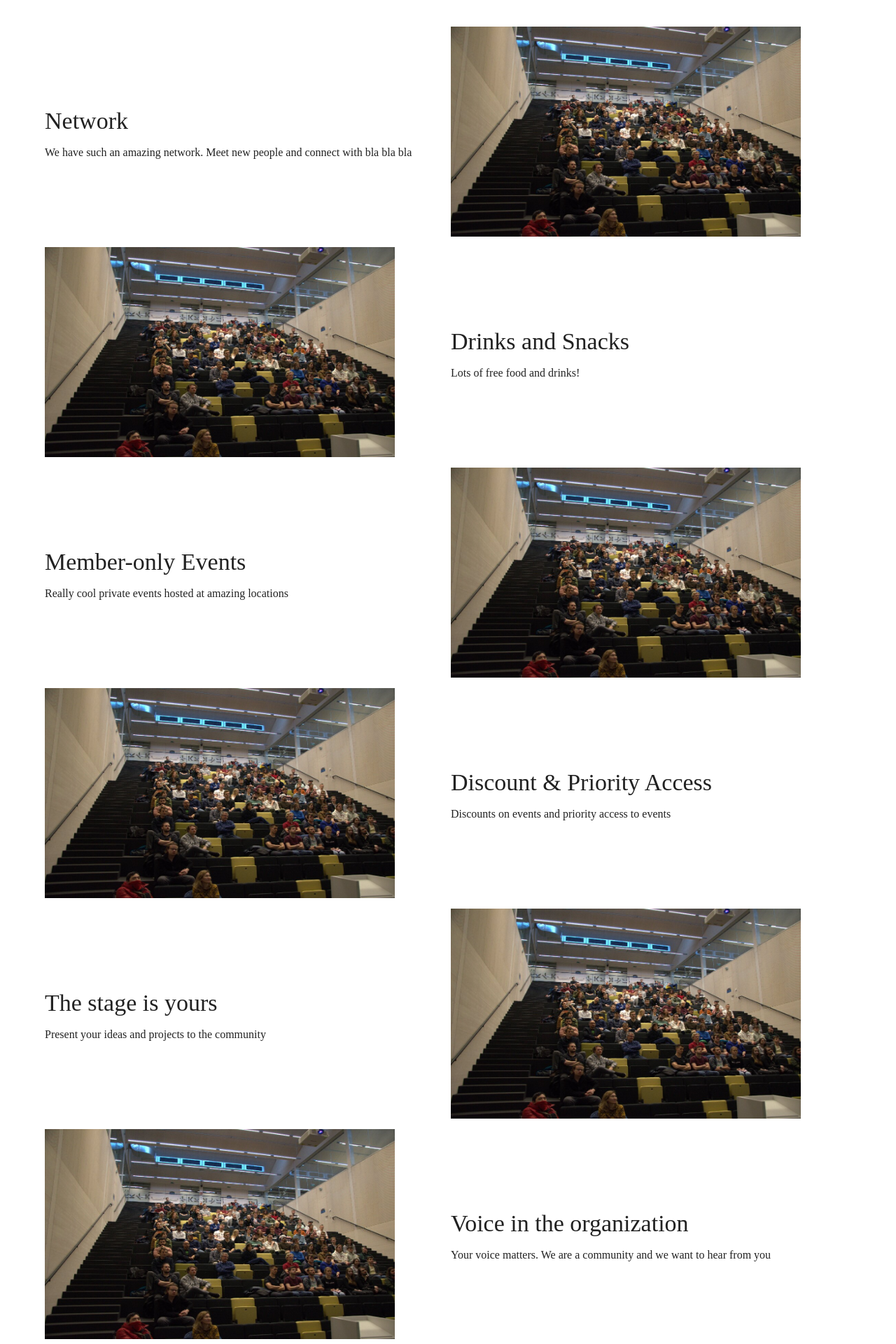
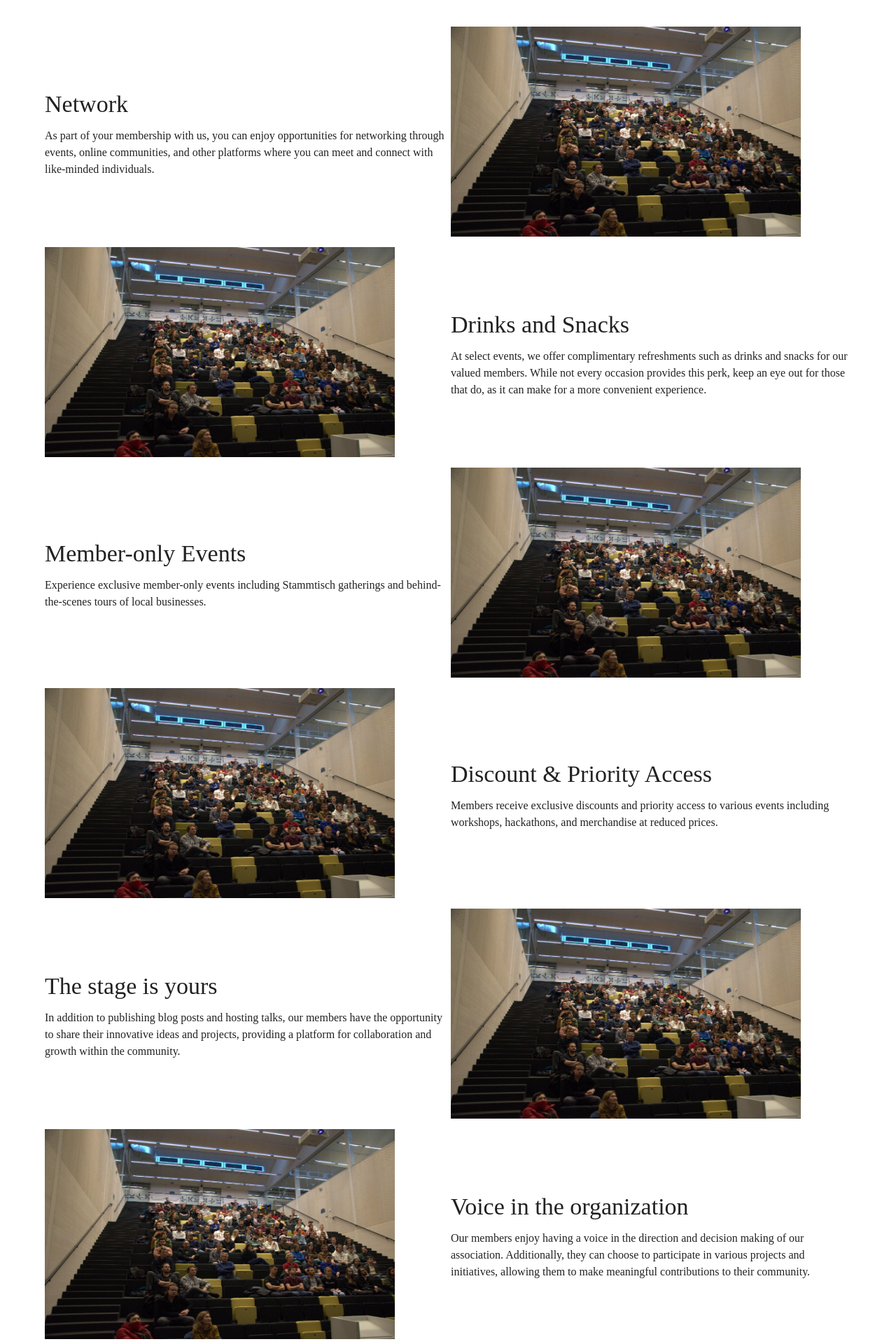
Before and after one commit to 0xa-at/website, a Next.js app: page /join-us in a window 1280 px wide. Shown: the part 160-2080 px from the top of the page at 70% size. Built offline with nearby package versions, Linux system fonts and the light colour scheme.

Commit message:
feat: change wording

```diff
--- a/pages/join-us.tsx
+++ b/pages/join-us.tsx
@@ -31,13 +31,13 @@ export default function JoinUsPage() {
                 </Grid>
                 <Grid item xs={6}>
                     <Typography variant="h4" component="h1" gutterBottom>Network</Typography>
-                    We have such an amazing network. Meet new people and connect with bla bla bla
+                    As part of your membership with us, you can enjoy opportunities for networking through events, online communities, and other platforms where you can meet and connect with like-minded individuals.
                 </Grid>
 
                 {/* Drinks and Snacks */}
                 <Grid item xs={6}>
                     <Typography variant="h4" component="h1" gutterBottom>Drinks and Snacks</Typography>
-                    Lots of free food and drinks!
+                    At select events, we offer complimentary refreshments such as drinks and snacks for our valued members. While not every occasion provides this perk, keep an eye out for those that do, as it can make for a more convenient experience.
                 </Grid>
                 <Grid item xs={6}>
                     <Image src="/images/qc/DSC_2731.jpg" width={500} height={300} alt={"asdf"} />
@@ -49,13 +49,13 @@ export default function JoinUsPage() {
                 </Grid>
                 <Grid item xs={6}>
                     <Typography variant="h4" component="h1" gutterBottom>Member-only Events</Typography>
-                    Really cool private events hosted at amazing locations
+                    Experience exclusive member-only events including Stammtisch gatherings and behind-the-scenes tours of local businesses.
                 </Grid>
 
                 {/* Discount / Priority Access */}
                 <Grid item xs={6}>
                     <Typography variant="h4" component="h1" gutterBottom>Discount & Priority Access</Typography>
-                    Discounts on events and priority access to events
+                    Members receive exclusive discounts and priority access to various events including workshops, hackathons, and merchandise at reduced prices.
                 </Grid>
                 <Grid item xs={6}>
                     <Image src="/images/qc/DSC_2731.jpg" width={500} height={300} alt={"asdf"} />
@@ -67,13 +67,13 @@ export default function JoinUsPage() {
                 </Grid>
                 <Grid item xs={6}>
                     <Typography variant="h4" component="h1" gutterBottom>The stage is yours</Typography>
-                    Present your ideas and projects to the community
+                    In addition to publishing blog posts and hosting talks, our members have the opportunity to share their innovative ideas and projects, providing a platform for collaboration and growth within the community.
                 </Grid>
 
                 {/* Voice in the organization */}
                 <Grid item xs={6}>
                     <Typography variant="h4" component="h1" gutterBottom>Voice in the organization</Typography>
-                    Your voice matters. We are a community and we want to hear from you
+                    Our members enjoy having a voice in the direction and decision making of our association. Additionally, they can choose to participate in various projects and initiatives, allowing them to make meaningful contributions to their community.
                 </Grid>
                 <Grid item xs={6}>
                     <Image src="/images/qc/DSC_2731.jpg" width={500} height={300} alt={"asdf"} />
```
